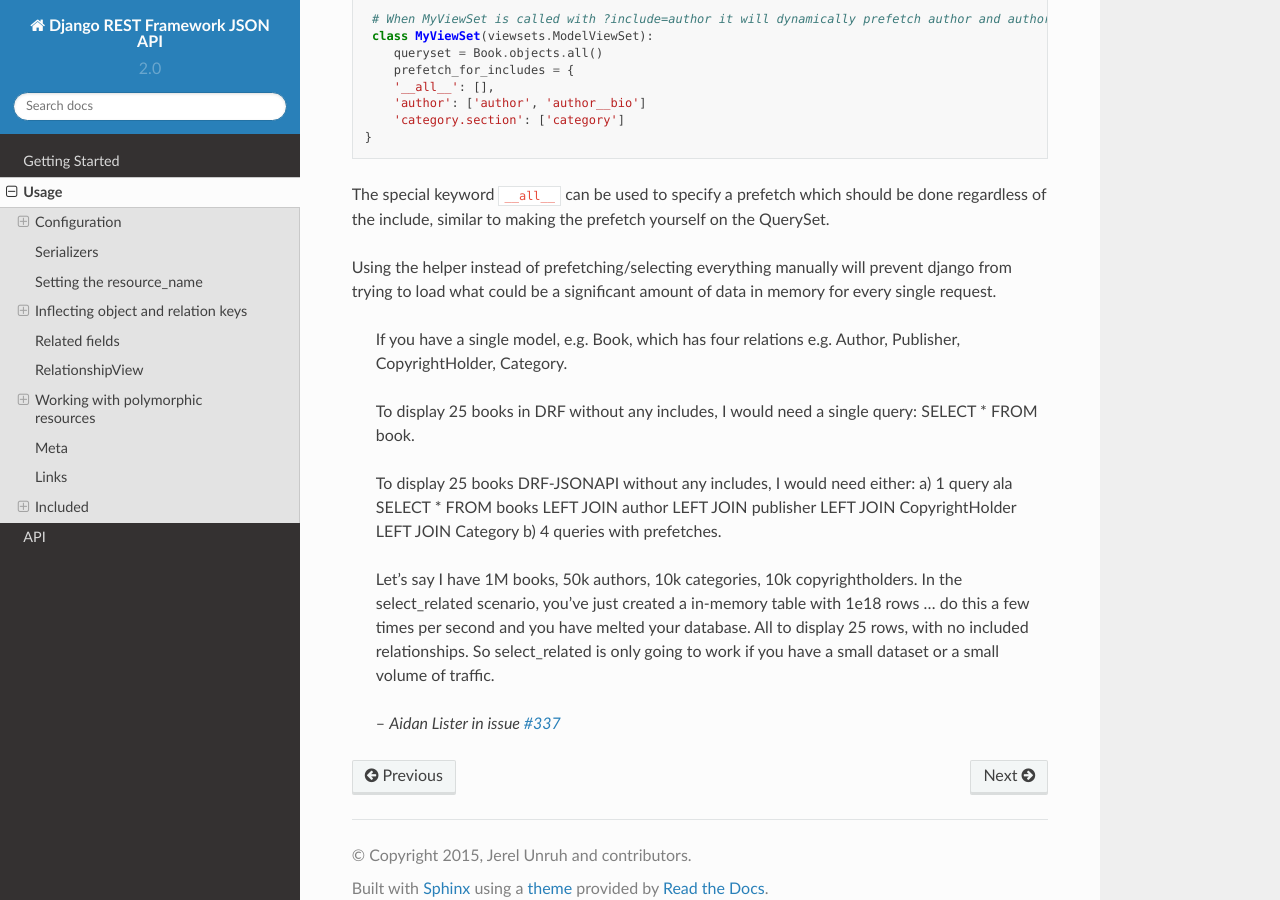
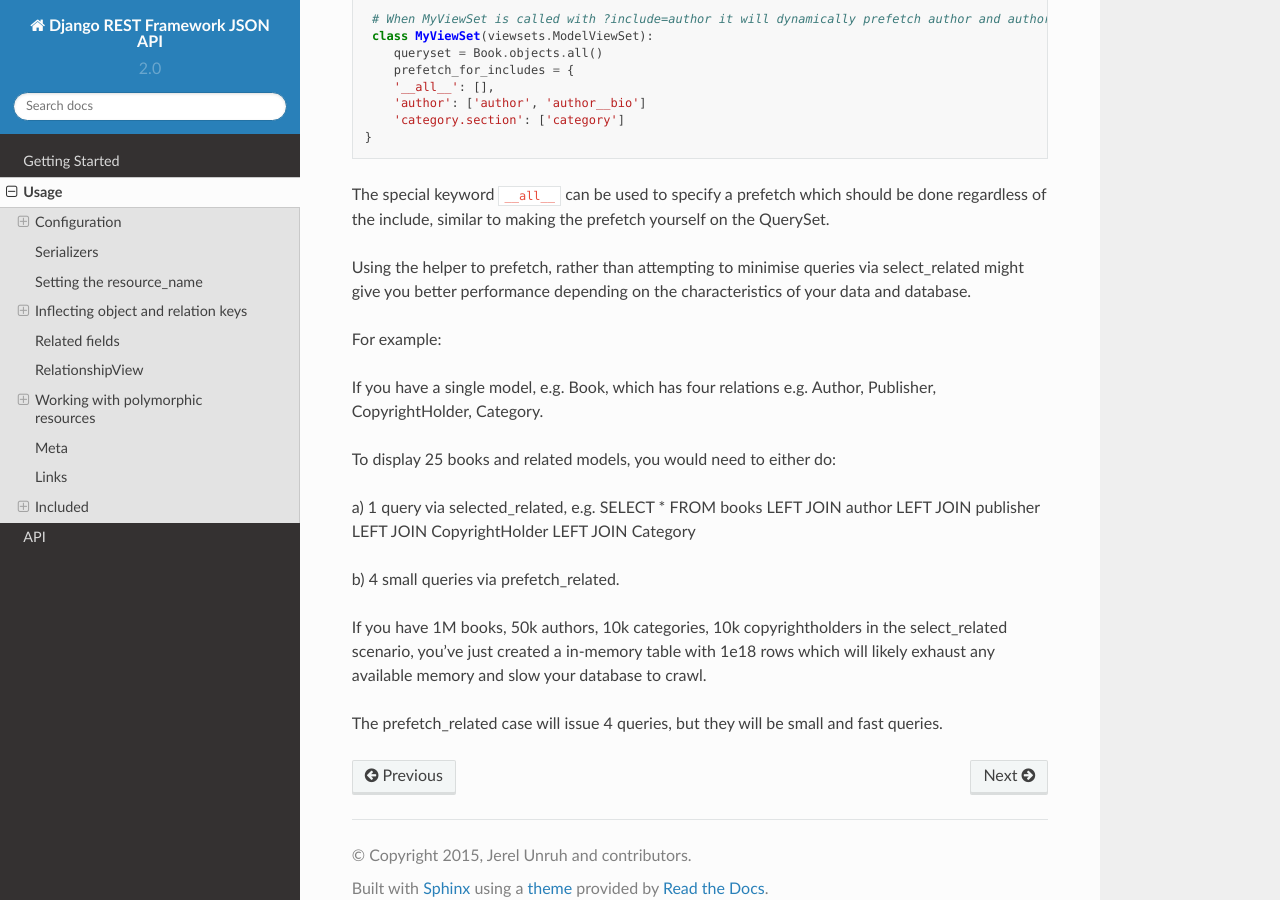
Before and after one commit to django-json-api/django-rest-framework-json-api, a Sphinx documentation site: the page built from docs/usage.md, in a window 1280 px wide and 900 px high, scrolled down 10987 px. Built offline with Sphinx 7.4.7 and the Read the Docs theme 2.0.0, drawn with Linux system fonts in a browser that asks for light colours.

Commit message:
Updating docs to give some context.

```diff
--- a/docs/usage.md
+++ b/docs/usage.md
@@ -588,20 +588,24 @@
 
 The special keyword `__all__` can be used to specify a prefetch which should be done regardless of the include, similar to making the prefetch yourself on the QuerySet.
 
-Using the helper instead of prefetching/selecting everything manually will prevent django from trying to load what could be a significant amount of data in memory for every single request.
+Using the helper to prefetch, rather than attempting to minimise queries via select_related might give you better performance depending on the characteristics of your data and database.
 
-> If you have a single model, e.g. Book, which has four relations e.g. Author, Publisher, CopyrightHolder, Category.
->
-> To display 25 books in DRF without any includes, I would need a single query: SELECT * FROM book.
->
-> To display 25 books DRF-JSONAPI without any includes, I would need either:
-> a) 1 query ala SELECT * FROM books LEFT JOIN author LEFT JOIN publisher LEFT JOIN CopyrightHolder LEFT JOIN Category
-> b) 4 queries with prefetches.
->
-> Let's say I have 1M books, 50k authors, 10k categories, 10k copyrightholders. In the select_related scenario, you've just created a in-memory table with 1e18 rows ... do this a few times per second and you have melted your database. All to display 25 rows, with no included relationships. So select_related is only going to work if you have a small dataset or a small volume of traffic.
->
-> -- <cite> Aidan Lister  in issue [#337](https://github.com/django-json-api/django-rest-framework-json-api/issues/337#issuecomment-297335342)</cite>
+For example:
 
+If you have a single model, e.g. Book, which has four relations e.g. Author, Publisher, CopyrightHolder, Category.
+
+To display 25 books and related models, you would need to either do:
+
+a) 1 query via selected_related, e.g. SELECT * FROM books LEFT JOIN author LEFT JOIN publisher LEFT JOIN CopyrightHolder LEFT JOIN Category
+
+b) 4 small queries via prefetch_related.
+
+If you have 1M books, 50k authors, 10k categories, 10k copyrightholders
+in the select_related scenario, you've just created a in-memory table
+with 1e18 rows which will likely exhaust any available memory and
+slow your database to crawl.
+
+The prefetch_related case will issue 4 queries, but they will be small and fast queries.
 <!--
 ### Relationships
 ### Errors
```
